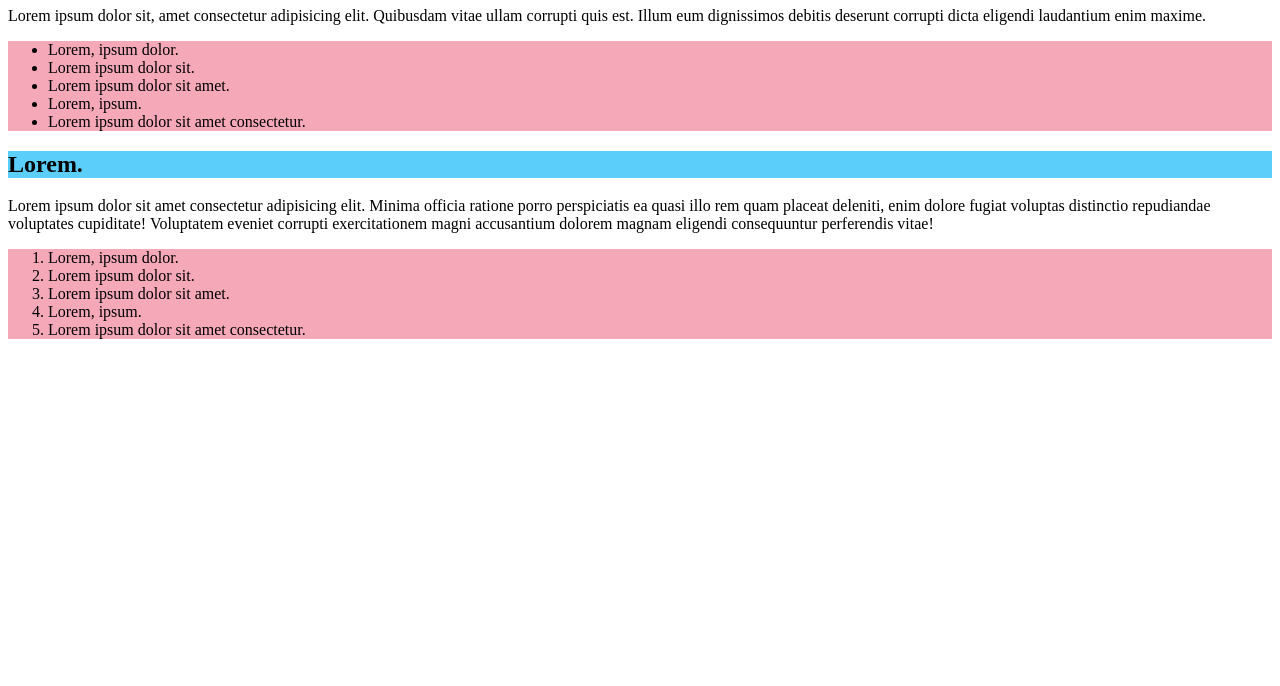
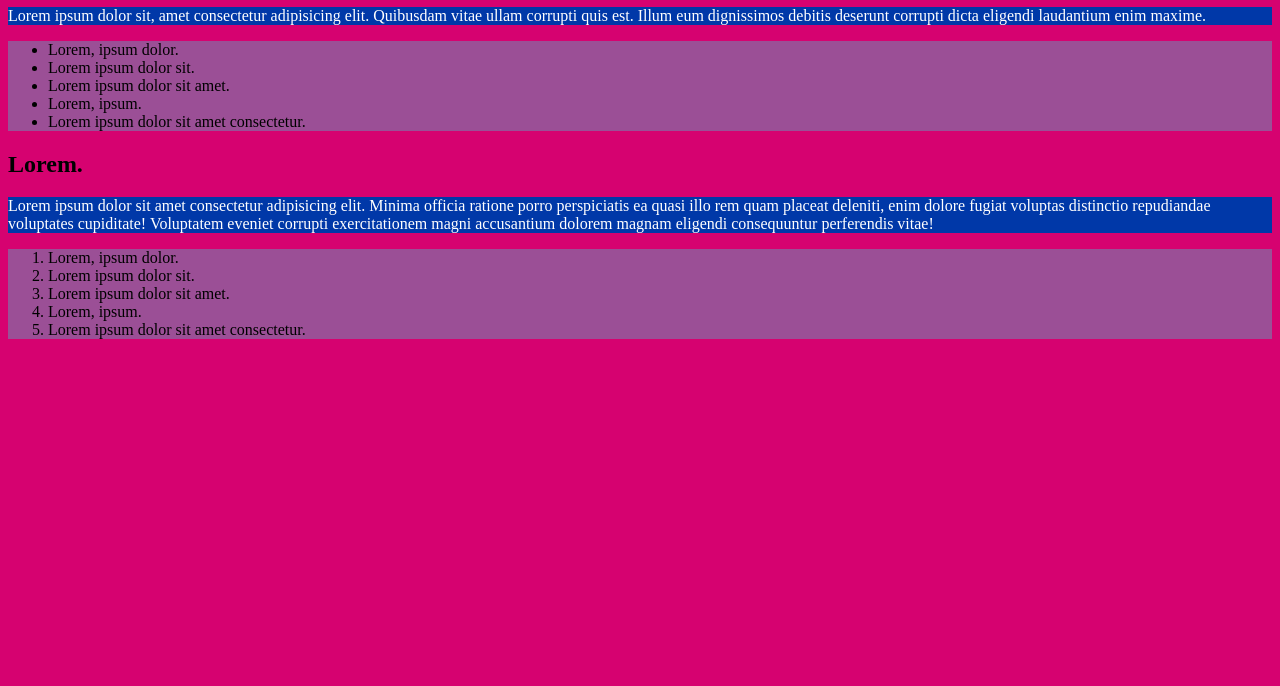
Before and after one commit to AmyHruska/Resort-web-branch-CSS, a plain HTML site: page index.html in a window 1280 px wide. Shown: the part 114-800 px from the top of the page. Drawn offline with Linux system fonts and the light colour scheme.

Commit message:
Modified all aspects of CSS file to change to a dark theme

```diff
--- a/CSS/style.css
+++ b/CSS/style.css
@@ -1,33 +1,36 @@
-/* Style sheet with 255,255,255 - 91,206,250 - 245,169,184 backgrounds */
+/* Style sheet with 214, 2, 112 - 155, 79, 150 - 0, 56, 168 - backgrounds */
+body {
+    background-color: rgb(214, 2, 112);
+}
 h1  {
     color: black;
-    background-color: rgb(91, 206, 250);
+    background-color: rgb(155, 79, 150);
     text-align: center;
 }
 h2 {
     color: black;
-    background-color: rgb(91, 206, 250);
+    background-color: rgb(214, 2, 112);
 }
 h3 {
     color: black;
-    background-color: rgb(91, 206, 250);
+    background-color: rgb(214, 2, 112);
     text-align: center;
 }
 ol  {
-    color: black;
-    background-color: rgb(245, 169, 184);
+    color: white;
+    background-color: rgb(155, 79, 150);
 }
 ul  {
     color: black;
-    background-color: rgb(245, 169, 184);
+    background-color: rgb(155, 79, 150);
 }
 li  {
     color: black;
-    background-color: rgb(245, 169, 184);
+    background-color: rgb(155, 79, 150);
 }
 p {
-    color: black;
-    background-color: white;
+    color: white;
+    background-color: rgb(0, 56, 168);
 }
 a {
     margin-left: 50px;
```
